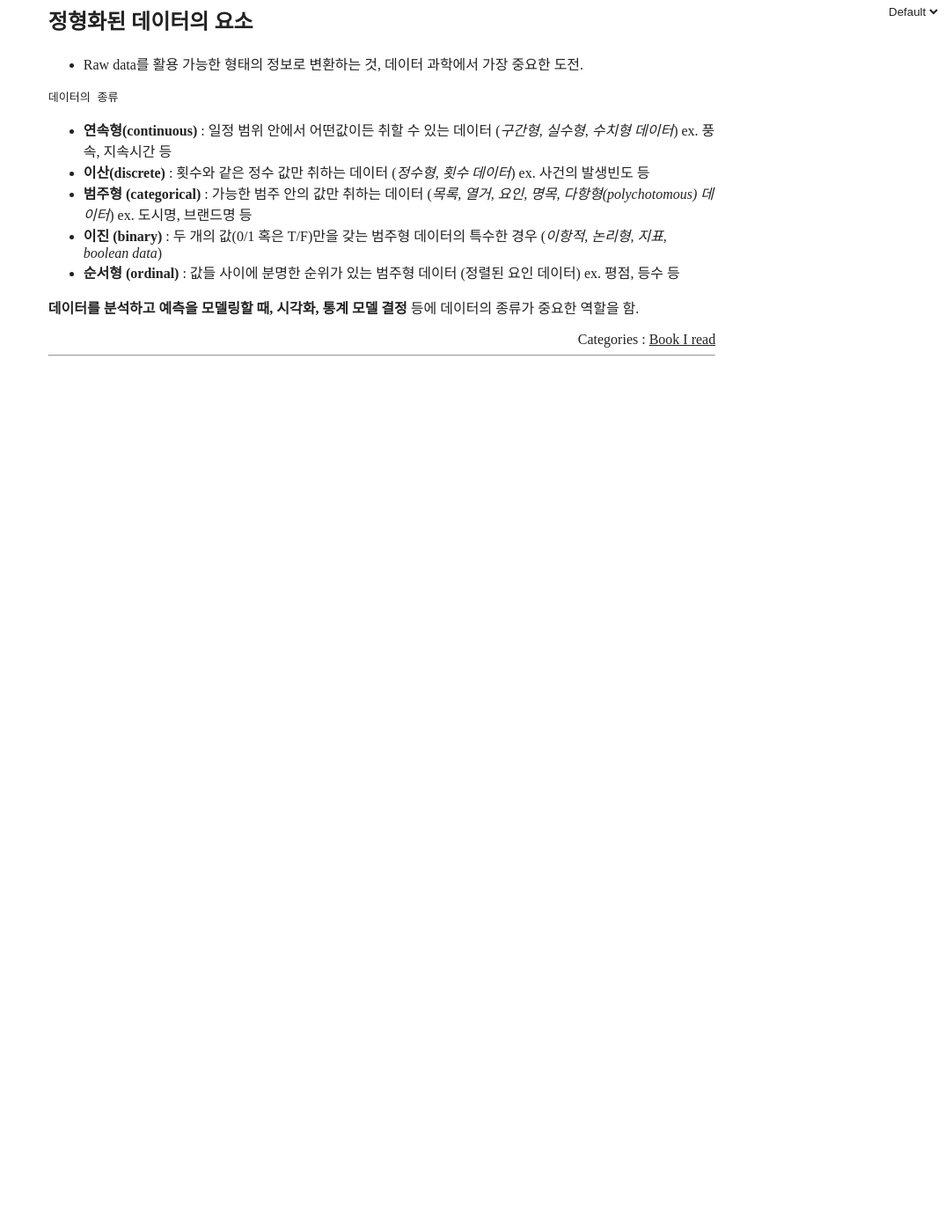
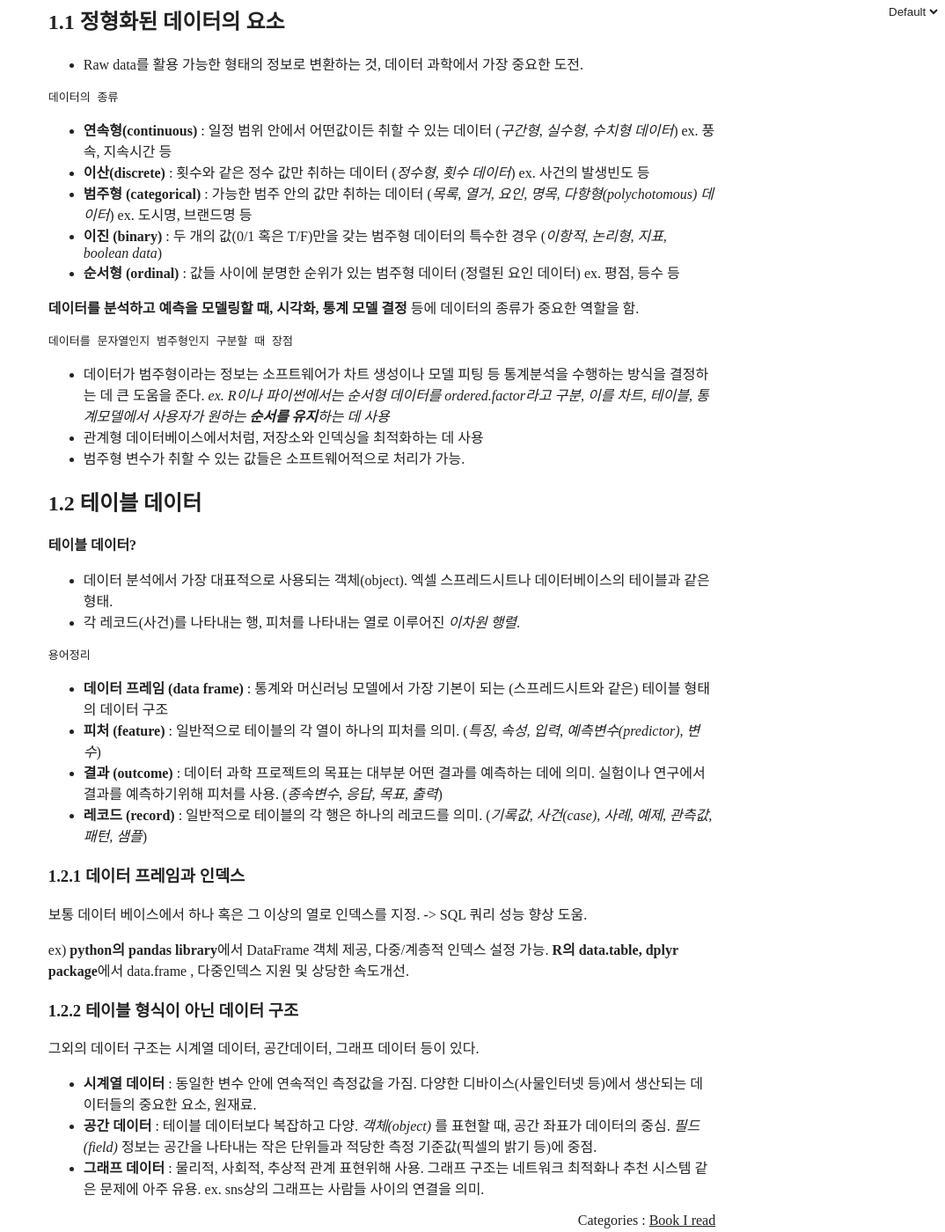
Before and after one commit to hogoood/hogoood.github.io, a Jekyll site: the page built from _posts/2020-10-05-EDA.md, in a window 1280 px wide and 1400 px high, scrolled down 422 px. Shown: the whole window at 88% size, without its empty margins (206-1280 px from the left). Built offline with Jekyll 4.4.1, drawn with Linux system fonts in a browser that asks for light colours; comment, search, counter and statistics services are not loaded; before the commit the page ends 900 px from its top, so only the background shows below that.

Commit message:
Add contents

```diff
--- a/_posts/2020-10-05-EDA.md
+++ b/_posts/2020-10-05-EDA.md
@@ -17,7 +17,7 @@ categories: [Book I read]
 
 
 
-## 정형화된 데이터의 요소
+## 1.1 정형화된 데이터의 요소
 
 - Raw data를 활용 가능한 형태의 정보로 변환하는 것, 데이터 과학에서 가장 중요한 도전.
 
@@ -29,3 +29,36 @@ categories: [Book I read]
 - **순서형 (ordinal)** : 값들 사이에 분명한 순위가 있는 범주형 데이터 (정렬된 요인 데이터) ex. 평점, 등수 등
 
 **데이터를 분석하고 예측을 모델링할 때, 시각화, 통계 모델 결정** 등에 데이터의 종류가 중요한 역할을 함.
+
+`데이터를 문자열인지 범주형인지 구분할 때 장점`
+- 데이터가 범주형이라는 정보는 소프트웨어가 차트 생성이나 모델 피팅 등 통계분석을 수행하는 방식을 결정하는 데 큰 도움을 준다.
+_ex. R이나 파이썬에서는 순서형 데이터를 ordered.factor라고 구분, 이를 차트, 테이블, 통계모델에서 사용자가 원하는 **순서를 유지**하는 데 사용_
+- 관계형 데이터베이스에서처럼, 저장소와 인덱싱을 최적화하는 데 사용
+- 범주형 변수가 취할 수 있는 값들은 소프트웨어적으로 처리가 가능.
+
+## 1.2 테이블 데이터
+
+**테이블 데이터?**
+- 데이터 분석에서 가장 대표적으로 사용되는 객체(object). 엑셀 스프레드시트나 데이터베이스의 테이블과 같은 형태.
+- 각 레코드(사건)를 나타내는 행, 피처를 나타내는 열로 이루어진 _이차원 행렬_.
+
+
+`용어정리`
+- **데이터 프레임 (data frame)** : 통계와 머신러닝 모델에서 가장 기본이 되는 (스프레드시트와 같은) 테이블 형태의 데이터 구조
+- **피처 (feature)** : 일반적으로 테이블의 각 열이 하나의 피처를 의미. (_특징, 속성, 입력, 예측변수(predictor), 변수_)
+- **결과 (outcome)** : 데이터 과학 프로젝트의 목표는 대부분 어떤 결과를 예측하는 데에 의미. 실험이나 연구에서 결과를 예측하기위해 피처를 사용. (_종속변수, 응답, 목표, 출력_)
+- **레코드 (record)** : 일반적으로 테이블의 각 행은 하나의 레코드를 의미. (_기록값, 사건(case), 사례, 예제, 관측값, 패턴, 샘플_)
+
+### 1.2.1 데이터 프레임과 인덱스
+보통 데이터 베이스에서 하나 혹은 그 이상의 열로 인덱스를 지정.
+-> SQL 쿼리 성능 향상 도움.
+
+ex) **python의 pandas library**에서 DataFrame 객체 제공, 다중/계층적 인덱스 설정 가능.
+**R의 data.table, dplyr package**에서 data.frame , 다중인덱스 지원 및 상당한 속도개선.
+
+### 1.2.2 테이블 형식이 아닌 데이터 구조
+그외의 데이터 구조는 시계열 데이터, 공간데이터, 그래프 데이터 등이 있다.
+
+- **시계열 데이터** : 동일한 변수 안에 연속적인 측정값을 가짐. 다양한 디바이스(사물인터넷 등)에서 생산되는 데이터들의 중요한 요소, 원재료.
+- **공간 데이터** : 테이블 데이터보다 복잡하고 다양. _객체(object)_ 를 표현할 때, 공간 좌표가 데이터의 중심. _필드(field)_ 정보는 공간을 나타내는 작은 단위들과 적당한 측정 기준값(픽셀의 밝기 등)에 중점.
+- **그래프 데이터** : 물리적, 사회적, 추상적 관계 표현위해 사용. 그래프 구조는 네트워크 최적화나 추천 시스템 같은 문제에 아주 유용. ex. sns상의 그래프는 사람들 사이의 연결을 의미.
```
